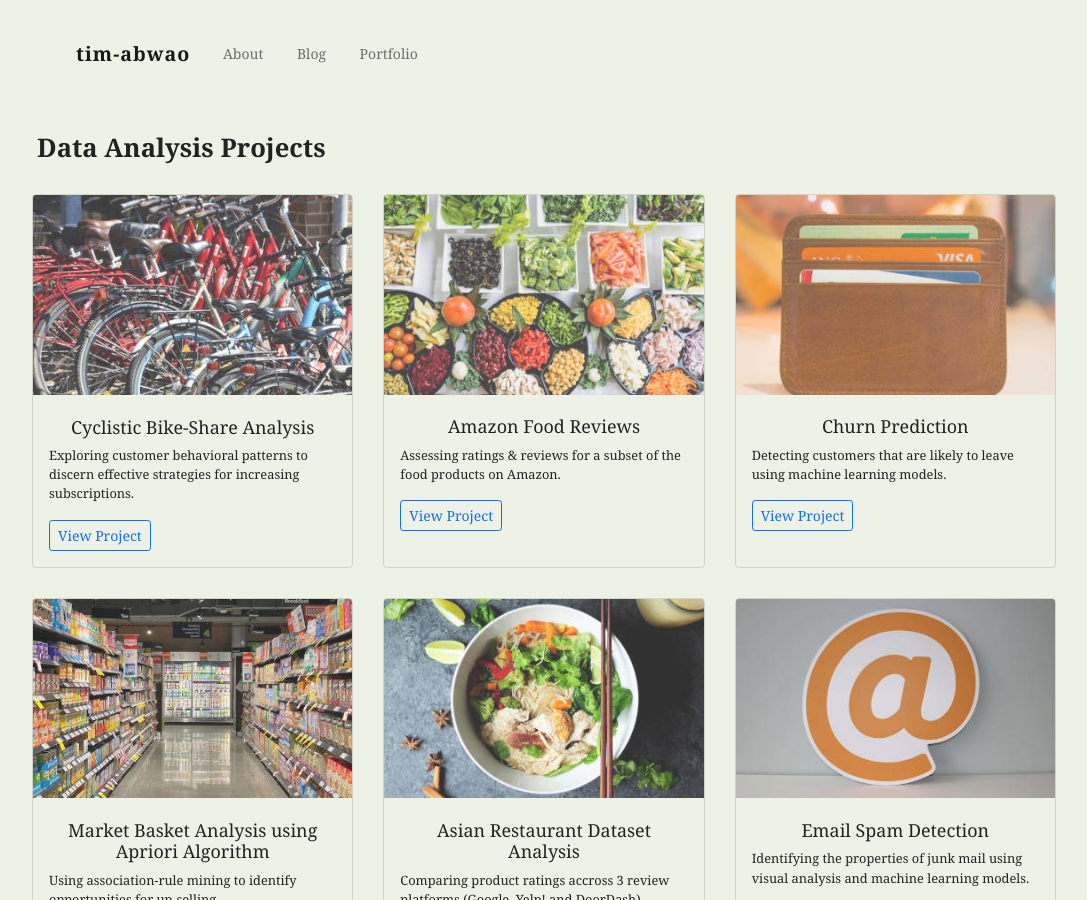
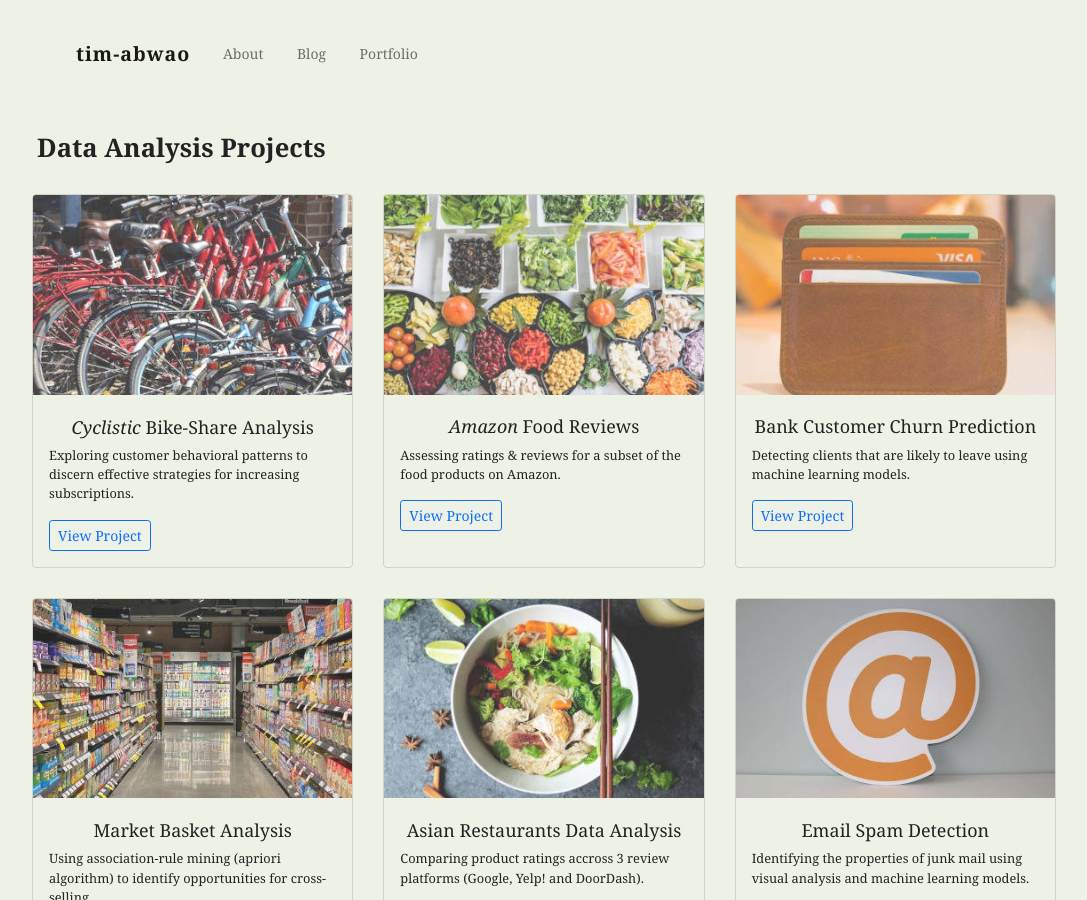
Before and after one commit to Tim-Abwao/tim-abwao.github.io, a Jekyll site: the page built from portfolio.html, in a window 1280 px wide and 900 px high. Shown: the whole window, without its empty margins (96-1183 px from the left). Built offline with Jekyll 4.4.1, drawn with Linux system fonts in a browser that asks for light colours; some of the changed text lies outside the part shown.

Commit message:
Update analytics-projects details

```diff
--- a/_data/analytics-projects.yml
+++ b/_data/analytics-projects.yml
@@ -1,20 +1,20 @@
-- title: "Cyclistic Bike-Share Analysis"
+- title: "<em>Cyclistic</em> Bike-Share Analysis"
   link: "https://www.kaggle.com/code/timothyabwao/cyclistic-bike-share-analysis"
   summary: "Exploring customer behavioral patterns to discern effective strategies for increasing subscriptions."
   wallpaper: "bike-share.jpg"
-- title: "Amazon Food Reviews"
+- title: "<em>Amazon</em> Food Reviews"
   link: "https://www.kaggle.com/code/timothyabwao/amazon-food-reviews-eda/notebook"
   summary: "Assessing ratings & reviews for a subset of the food products on Amazon."
   wallpaper: "amazon-food.jpg"
-- title: "Churn Prediction"
+- title: "Bank Customer Churn Prediction"
   link: "https://www.kaggle.com/code/timothyabwao/predicting-churn"
-  summary: "Detecting customers that are likely to leave using machine learning models."
+  summary: "Detecting clients that are likely to leave using machine learning models."
   wallpaper: "credit-cards.jpg"
-- title: "Market Basket Analysis using Apriori Algorithm"
+- title: "Market Basket Analysis"
   link: "https://www.kaggle.com/code/timothyabwao/market-basket-analysis-using-the-apriori-algorithm"
-  summary: "Using association-rule mining to identify opportunities for up-selling."
+  summary: "Using association-rule mining (apriori algorithm) to identify opportunities for cross-selling."
   wallpaper: "supermarket.jpg"
-- title: "Asian Restaurant Dataset Analysis"
+- title: "Asian Restaurants Data Analysis"
   link: "https://www.kaggle.com/code/timothyabwao/eda-asian-restaurant-ratings"
   summary: "Comparing product ratings accross 3 review platforms (Google, Yelp! and DoorDash)."
   wallpaper: "asian-food.jpg"
```
